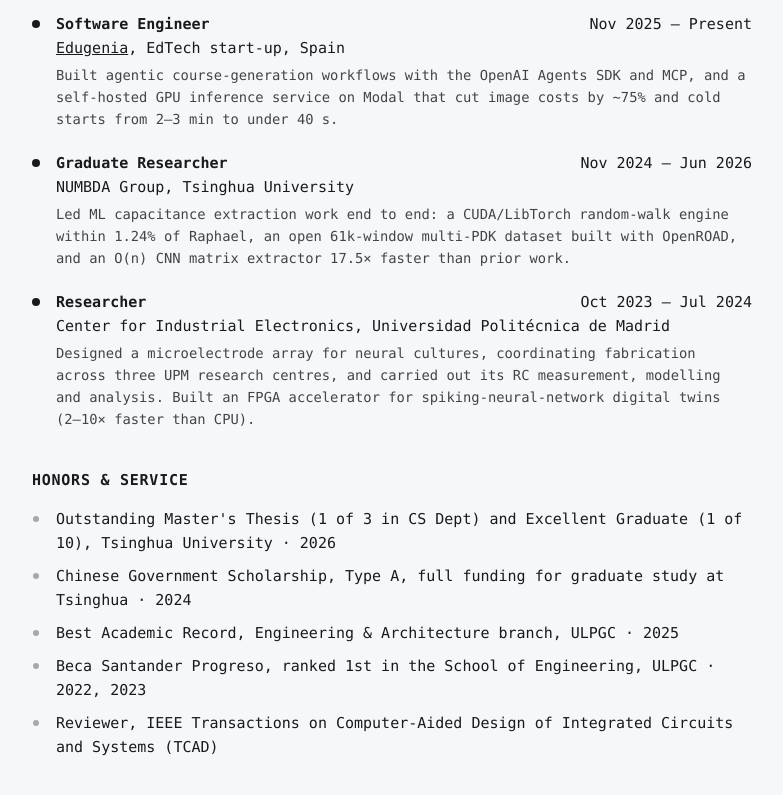
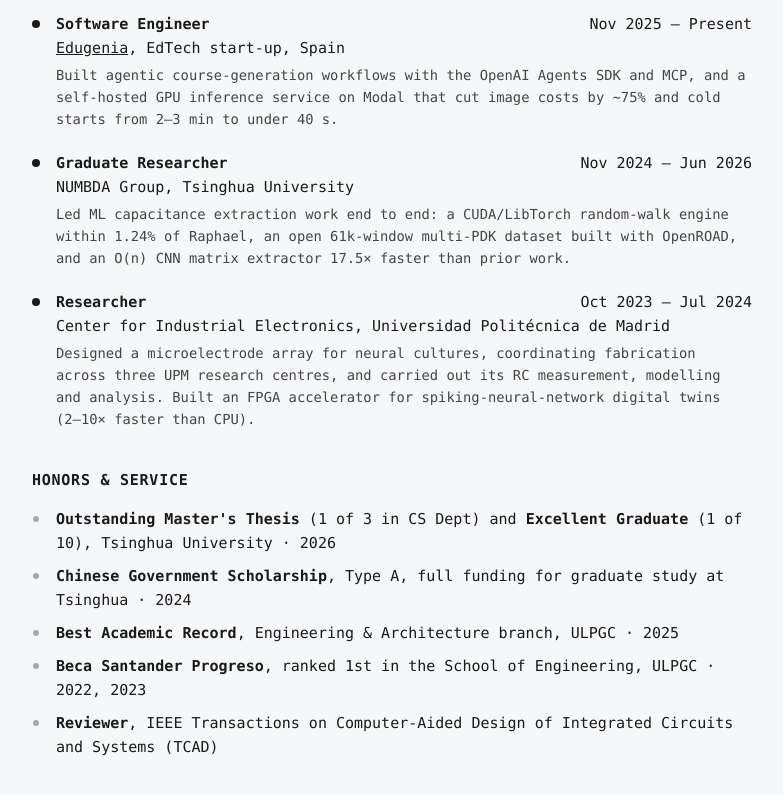
Before and after one commit to HectorRguez/hectorrguez.github.io, a website: page public/cv/index.html in a window 1280 px wide. Shown: the part 1411-2206 px from the top of the page, without its empty margins (248-1031 px from the left). Drawn offline with Linux system fonts and the light colour scheme.

Commit message:
CV: bold award names, black PDF icon; plain black PDF with shorter summary
Co-Authored-By: Claude Opus 5.5 <noreply@anthropic.com>

```diff
--- a/public/cv/index.html
+++ b/public/cv/index.html
@@ -114,7 +114,7 @@
 </header>
 <nav class="tabs"><a href="../">About</a><a href="../cv/" aria-current="page">CV</a></nav>
 
-<div class="cv-download"><a class="ref-link pdf-link" href="../Hector-Rodriguez-Rodriguez-CV.pdf"><svg class="ic" viewBox="0 0 16 16" aria-hidden="true"><rect width="16" height="16" rx="3" fill="#5A4E44"/><g fill="none" stroke="#f6f7f9" stroke-width="1.6" stroke-linecap="round" stroke-linejoin="round"><path d="M8 3.6v6"/><path d="M5.4 7.2 8 9.8l2.6-2.6"/><path d="M4.2 12.4h7.6"/></g></svg>Download PDF</a></div>
+<div class="cv-download"><a class="ref-link pdf-link" href="../Hector-Rodriguez-Rodriguez-CV.pdf"><svg class="ic" viewBox="0 0 16 16" aria-hidden="true"><rect width="16" height="16" rx="3" fill="#1a1a1a"/><g fill="none" stroke="#f6f7f9" stroke-width="1.6" stroke-linecap="round" stroke-linejoin="round"><path d="M8 3.6v6"/><path d="M5.4 7.2 8 9.8l2.6-2.6"/><path d="M4.2 12.4h7.6"/></g></svg>Download PDF</a></div>
 <h2 class="first">Education</h2>
 
 <div class="item entry">
@@ -247,11 +247,11 @@
 <h2>Honors &amp; Service</h2>
 
 <ul class="plain light-dots">
-  <li>Outstanding Master's Thesis (1 of 3 in CS Dept) and Excellent Graduate (1 of 10), Tsinghua University &middot; 2026</li>
-  <li>Chinese Government Scholarship, Type A, full funding for graduate study at Tsinghua &middot; 2024</li>
-  <li>Best Academic Record, Engineering &amp; Architecture branch, ULPGC &middot; 2025</li>
-  <li>Beca Santander Progreso, ranked 1st in the School of Engineering, ULPGC &middot; 2022, 2023</li>
-  <li>Reviewer, IEEE Transactions on Computer-Aided Design of Integrated Circuits and Systems (TCAD)</li>
+  <li><b>Outstanding Master's Thesis</b> (1 of 3 in CS Dept) and <b>Excellent Graduate</b> (1 of 10), Tsinghua University &middot; 2026</li>
+  <li><b>Chinese Government Scholarship</b>, Type A, full funding for graduate study at Tsinghua &middot; 2024</li>
+  <li><b>Best Academic Record</b>, Engineering &amp; Architecture branch, ULPGC &middot; 2025</li>
+  <li><b>Beca Santander Progreso</b>, ranked 1st in the School of Engineering, ULPGC &middot; 2022, 2023</li>
+  <li><b>Reviewer</b>, IEEE Transactions on Computer-Aided Design of Integrated Circuits and Systems (TCAD)</li>
 </ul>
 
 </body>
```
Also changed, not shown: 1 other file.
